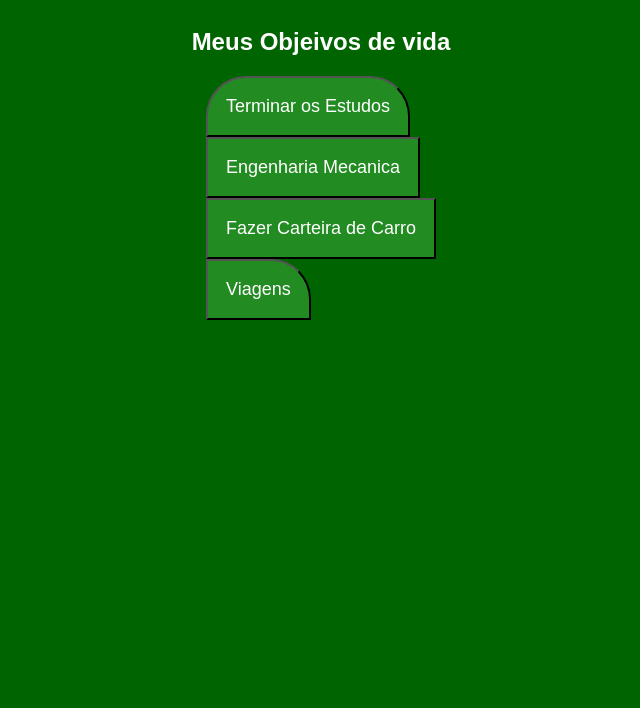
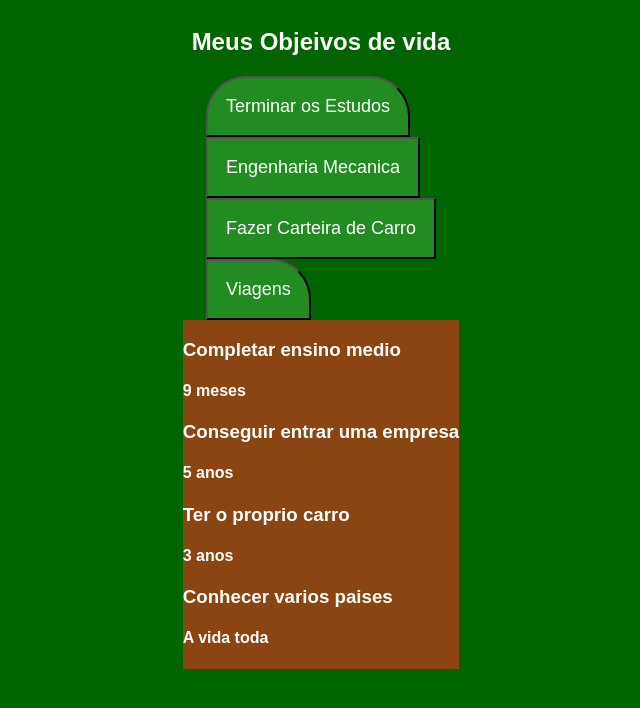
Before and after one commit to Gustavoborgesalves/Projeto-x, a plain HTML site: page index.html in a window 1280 px wide. Shown: the whole page, without its empty margins (319-959 px from the left). Drawn offline with Linux system fonts and the light colour scheme.

Commit message:
Add files via upload

```diff
--- a/index.html
+++ b/index.html
@@ -16,6 +16,29 @@
             <button class="botao">Fazer Carteira de Carro</button>
             <button class="botao">Viagens</button>
         </div>
+        <div class="aba-textos ativo">
+            <div class="aba-conteudo">
+                <h3 class="aba-conteudo-titulo-principal">Completar ensino medio</h3>
+                <h4 class="aba-conteudo-titulo-secundario">9 meses</h4>
+                <div class="contador"></div>
+            </div class="contador">
+            <div class="aba-conteudo">
+                <h3 class="aba-conteudo-titulo-principal">Conseguir entrar uma empresa</h3>
+                <h4 class="aba-conteudo-titulo-secundario">5 anos</h4>
+                <div class="contador"></div>
+            </div>
+            <div class="aba-conteudo">
+                <h3 class="aba-conteudo-titulo-principal">Ter o proprio carro</h3>
+                <h4 class="aba-conteudo-titulo-secundario">3 anos</h4>
+            <div class="contador"></div>
+            </div>
+            <div class="aba-conteudo">
+                <h3 class="aba-conteudo-titulo-principal">Conhecer varios paises</h3>
+                <h4 class="aba-conteudo-titulo-secundario">A vida toda</h4>
+                <div class="contador"></div>
+            </div>
+        </div>
     </section>
+    <script src="main.js"></script>
 </body>
 </html>
```
